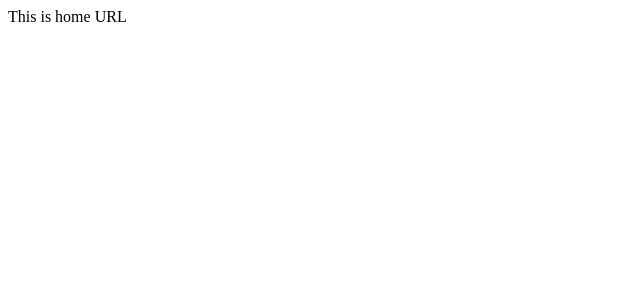
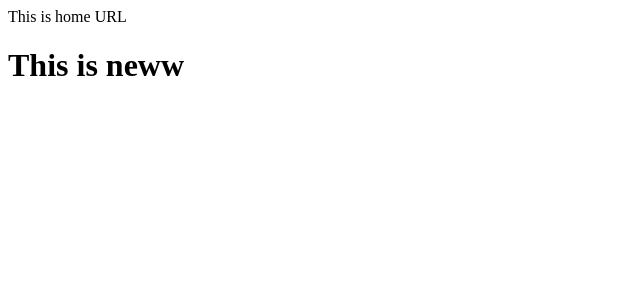
Before and after one commit to nagasaravanan1234/AngularTesting, an Angular app: page / in a window 1280 px wide. Shown: the top 300 px of the page, without its empty margins (0-640 px from the left). Built offline with nearby package versions, Linux system fonts and the light colour scheme.

Commit message:
Updated homw DOM

```diff
--- a/src/app/home/home.component.html
+++ b/src/app/home/home.component.html
@@ -1 +1,2 @@
 <div>This is home URL</div>
+<h1>This is neww</h1>
```
